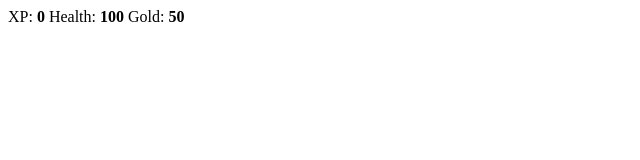
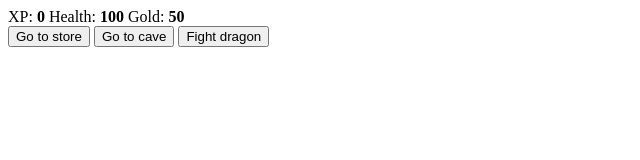
Before and after one commit to dineshsutihar/Web-Developemnt, a plain HTML site: page day-24/index.html in a window 1280 px wide. Shown: the whole page, without its empty margins (0-640 px from the left). Drawn offline with Linux system fonts and the light colour scheme.

Commit message:
Update HTML structure and add buttons for game controls

```diff
--- a/day-24/index.html
+++ b/day-24/index.html
@@ -1,22 +1,31 @@
 <!DOCTYPE html>
 <html lang="en">
   <head>
-    <meta charset="UTF-8">
-    <meta name="viewport" content="width=device-width, initial-scale=1.0">
+    <meta charset="UTF-8" />
+    <meta name="viewport" content="width=device-width, initial-scale=1.0" />
     <title>RPG - Dragon Repeller</title>
-    <link rel="stylesheet" href="style.css">
+    <link rel="stylesheet" href="style.css" />
   </head>
   <body>
     <div id="game">
       <div id="stats">
-            <span class="stat">XP: <strong><span id="xpText">0</span></strong></span>
-            <span class="stat">Health: <strong><span id="healthText">100</span></strong></span>
-            <span class="stat">Gold: <strong><span id="goldText">50</span></strong></span>
+        <span class="stat"
+          >XP: <strong><span id="xpText">0</span></strong></span
+        >
+        <span class="stat"
+          >Health: <strong><span id="healthText">100</span></strong></span
+        >
+        <span class="stat"
+          >Gold: <strong><span id="goldText">50</span></strong></span
+        >
       </div>
-        <div id="controls"></div>
+      <div id="controls">
+        <button id="button1"> Go to store</button>
+        <button id="button2">Go to cave</button>
+        <button id="button3">Fight dragon</button>
+      </div>
       <div id="monsterStats"></div>
       <div id="text"></div>
     </div>
-
   </body>
 </html>
```
Lines whose indentation alone changed are shown as unchanged.
